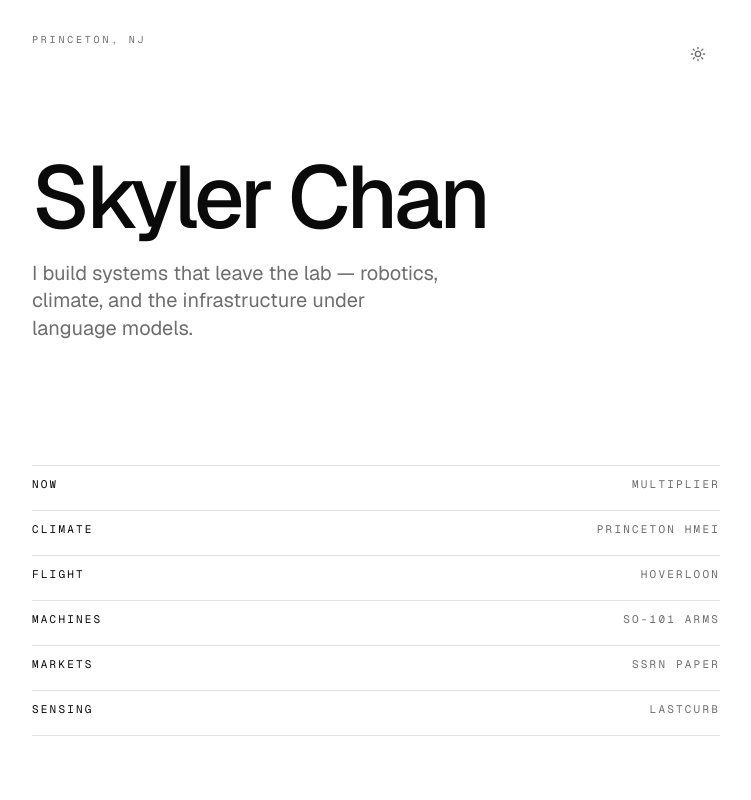
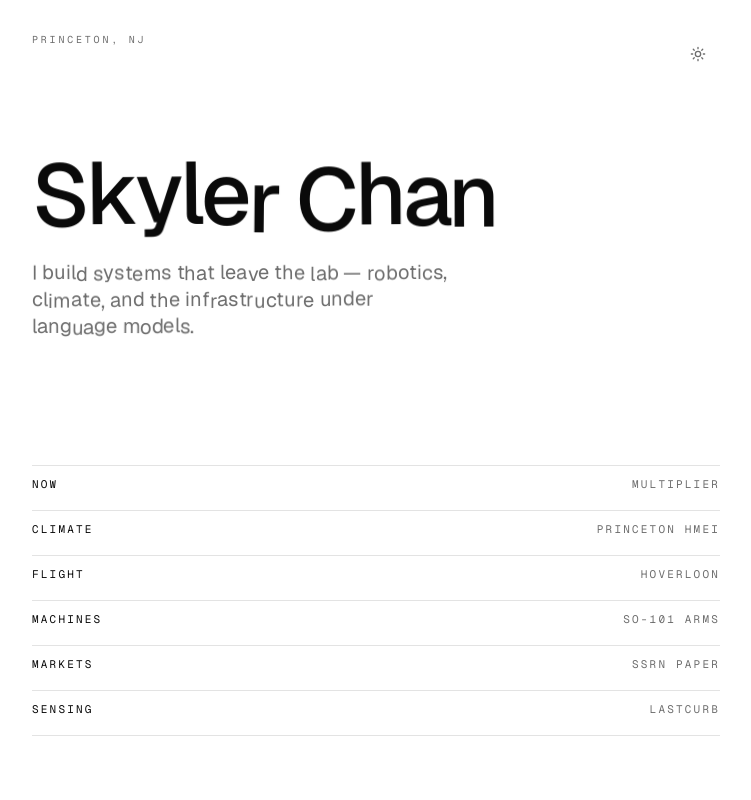
Before and after one commit to skylerlchan/personal_website, a Next.js app: page / in a window 1280 px wide. Shown: the top 800 px of the page, without its empty margins (264-1015 px from the left). Built offline with nearby package versions, Linux system fonts and the light colour scheme.

Commit message:
auto: checkpoint on main (3 files, ~157 lines) 2026-08-05 18:06

```diff
--- a/src/app/globals.css
+++ b/src/app/globals.css
@@ -205,6 +205,57 @@ html[data-js] .in-view.is-visible {
   to { transform: none; }
 }
 
+/* ── Kinetic type ──────────────────────────────────────────────────────
+   Base geometry lives outside @supports so the letters are laid out
+   correctly even where view timelines are missing. */
+.k-word {
+  display: inline-block;
+}
+.k-char {
+  display: inline-block;
+  will-change: transform;
+}
+.k-char > span {
+  display: inline-block;
+  will-change: transform, opacity;
+}
+
+/* The idle bob runs everywhere motion is welcome — it is what keeps the type
+   alive when you are not scrolling at all. */
+@media (prefers-reduced-motion: no-preference) {
+  .k-char {
+    animation: kFloat ease-in-out infinite alternate;
+  }
+}
+
+@supports (animation-timeline: view()) {
+  @media (prefers-reduced-motion: no-preference) {
+    .k-line {
+      view-timeline-name: --kline;
+    }
+    .k-char > span {
+      opacity: 0;
+      transform: translateY(0.65em) rotate(-7deg) scale(0.82);
+      /* Back-out: the control point past 1.0 makes each letter overshoot and
+         settle, which is what reads as bounce rather than a fade-in. */
+      animation: kRise cubic-bezier(0.34, 1.62, 0.58, 1) both;
+      animation-timeline: --kline;
+    }
+  }
+}
+
+@keyframes kRise {
+  to {
+    opacity: 1;
+    transform: none;
+  }
+}
+
+@keyframes kFloat {
+  from { transform: translateY(-0.05em) rotate(-0.6deg); }
+  to   { transform: translateY(0.05em) rotate(0.6deg); }
+}
+
 /* Marquee: the track is duplicated, so translating by exactly -50% loops
    seamlessly. Paused for reduced-motion readers, who get a static row. */
 .marquee {
--- a/src/app/page.tsx
+++ b/src/app/page.tsx
@@ -1,4 +1,4 @@
-import Words from "@/components/primitives/Words";
+import Kinetic from "@/components/primitives/Kinetic";
 import StatRoll from "@/components/primitives/StatRoll";
 import ThemeToggle from "@/components/ui/ThemeToggle";
 import { SITE_CONFIG, MULTIPLIER_URL } from "@/lib/constants";
@@ -94,13 +94,16 @@ export default function Home() {
           <ThemeToggle />
         </div>
 
-        <h1 className="mt-14 text-[clamp(2.75rem,11vw,5.5rem)] font-medium leading-[0.95] tracking-[-0.045em] text-foreground sm:mt-20">
-          Skyler Chan
-        </h1>
-        <p className="mt-5 max-w-md text-pretty text-lg leading-snug text-muted sm:text-xl">
-          I build systems that leave the lab — robotics, climate, and the
-          infrastructure under language models.
-        </p>
+        <Kinetic
+          as="h1"
+          text="Skyler Chan"
+          className="mt-14 text-[clamp(2.75rem,11vw,5.5rem)] font-medium leading-[0.95] tracking-[-0.045em] text-foreground sm:mt-20"
+        />
+        <Kinetic
+          text="I build systems that leave the lab — robotics, climate, and the infrastructure under language models."
+          delay={0.5}
+          className="mt-5 max-w-md text-pretty text-lg leading-snug text-muted sm:text-xl"
+        />
 
         {/* Contents. Six lines, and you know everything this page contains. */}
         <nav className="mt-auto pt-14">
@@ -154,12 +157,12 @@ export default function Home() {
                   </div>
                 )}
 
-                <Words
+                <Kinetic
                   text={e.line}
                   className="mt-8 max-w-2xl text-[clamp(1.5rem,6vw,2.5rem)] font-medium leading-[1.15] tracking-[-0.035em] text-foreground"
                 />
 
-                <Words
+                <Kinetic
                   text={e.meta}
                   delay={0.4}
                   className="mt-6 font-mono text-[0.6875rem] uppercase tracking-[0.2em] text-muted"
@@ -171,7 +174,7 @@ export default function Home() {
       </ol>
 
       <footer className="border-t border-border py-20 sm:py-28">
-        <Words
+        <Kinetic
           text="Open to interesting problems."
           className="text-[clamp(1.5rem,6vw,2.5rem)] font-medium leading-[1.15] tracking-[-0.035em] text-foreground"
         />
--- /dev/null
+++ b/src/components/primitives/Kinetic.tsx
@@ -0,0 +1,81 @@
+import { Fragment, type ElementType } from "react";
+import { cn } from "@/lib/utils";
+
+/**
+ * Letters that arrive with a bounce and never quite settle.
+ *
+ * Two animations run on every character at once, which is why each one needs
+ * its own element: you cannot put two keyframe animations on the same
+ * `transform` without one clobbering the other.
+ *
+ *   .k-char  — a slow idle bob, always running, phase-shifted per letter so
+ *              the line breathes instead of pulsing in unison.
+ *   > span   — the scroll-linked entry: drops in, rotates upright, scales up.
+ *
+ * The entry uses a back-out curve (control point past 1.0) so letters
+ * overshoot and settle rather than easing politely into place. That overshoot
+ * is the entire difference between "animated" and "alive".
+ *
+ * Words are wrapped too, because `display: inline-block` on a character would
+ * otherwise let a line break fall mid-word.
+ */
+export default function Kinetic({
+  text,
+  as: Tag = "p",
+  className,
+  delay = 0,
+}: {
+  text: string;
+  as?: ElementType;
+  className?: string;
+  delay?: number;
+}) {
+  const words = text.split(" ");
+  const total = text.replace(/ /g, "").length;
+
+  const START = 10 + delay * 16;
+  const SPAN = 34;
+  const CHAR = 26;
+
+  let seen = 0;
+
+  return (
+    <Tag className={cn("k-line", className)}>
+      {words.map((word, wi) => {
+        const chars = [...word];
+        const node = (
+          <span key={`${word}-${wi}`} className="k-word">
+            {chars.map((ch, ci) => {
+              const from = START + (seen + ci) / Math.max(total - 1, 1) * SPAN;
+              // Vary the idle so no two neighbours bob together.
+              const dur = 2.6 + ((seen + ci) % 5) * 0.42;
+              const off = -((seen + ci) % 7) * 0.31;
+              return (
+                <span
+                  key={ci}
+                  className="k-char"
+                  style={{ animationDuration: `${dur}s`, animationDelay: `${off}s` }}
+                >
+                  <span
+                    style={{
+                      animationRange: `cover ${from.toFixed(1)}% cover ${(from + CHAR).toFixed(1)}%`,
+                    }}
+                  >
+                    {ch}
+                  </span>
+                </span>
+              );
+            })}
+          </span>
+        );
+        seen += chars.length;
+        return (
+          <Fragment key={`f-${wi}`}>
+            {node}
+            {wi < words.length - 1 ? " " : ""}
+          </Fragment>
+        );
+      })}
+    </Tag>
+  );
+}
```
